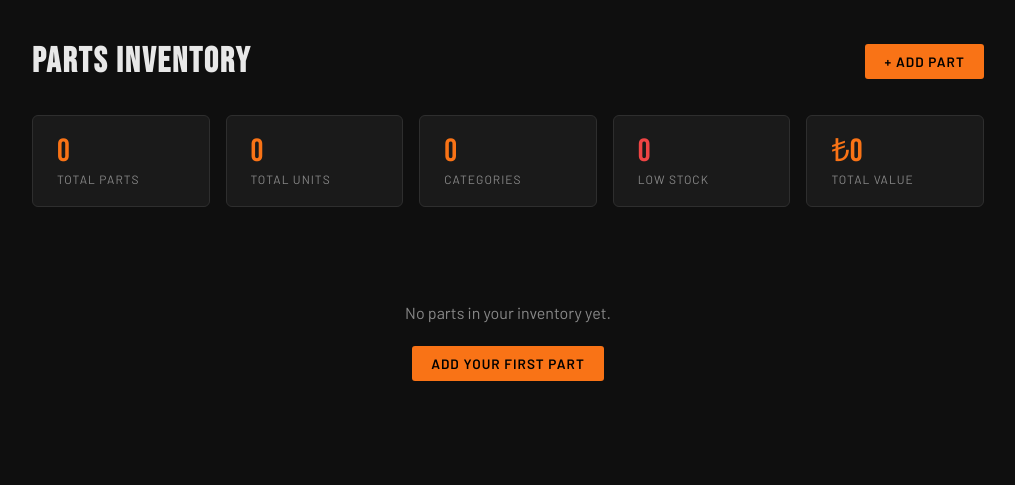
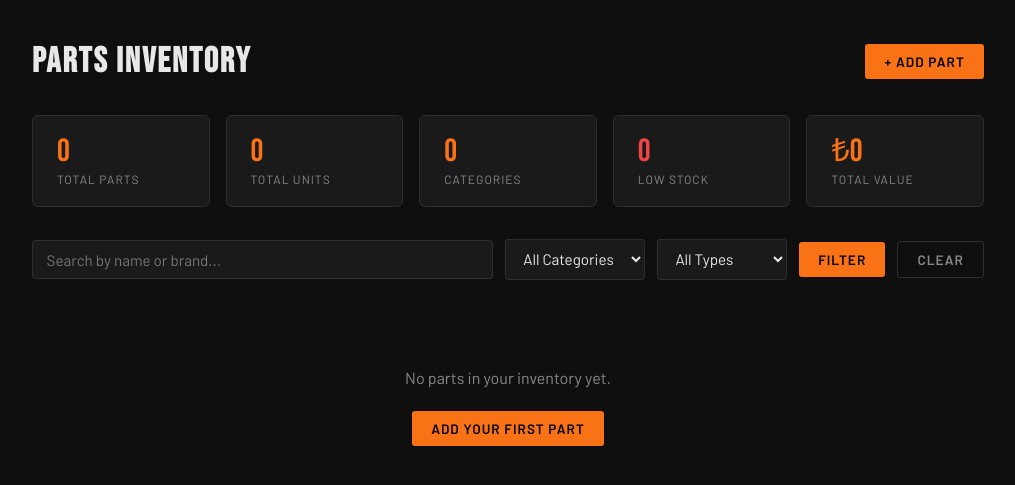
Before and after one commit to Yavmight/mechanic-inventory, a Flask app: page /inventory in a window 1280 px wide. Shown: the part 56-541 px from the top of the page, without its empty margins (132-1147 px from the left). Run offline with Flask 3, Linux system fonts and the light colour scheme; the visitor is signed in with stand-in values (Sample User, id 1); data that the repository does not hold is empty.

Commit message:
[US2] Add search and filter to inventory page

```diff
--- a/app.py
+++ b/app.py
@@ -74,61 +74,53 @@ def inventory():
     if 'user_id' not in session:
         return redirect(url_for('login'))
 
+    search = request.args.get('search', '').strip()
+    filter_category = request.args.get('category', '')
+    filter_type = request.args.get('part_type', '')
+
+    query = 'SELECT * FROM parts WHERE user_id = ?'
+    params = [session['user_id']]
+
+    if search:
+        query += ' AND (name LIKE ? OR brand LIKE ?)'
+        params.extend([f'%{search}%', f'%{search}%'])
+
+    if filter_category:
+        query += ' AND category = ?'
+        params.append(filter_category)
+
+    if filter_type:
+        query += ' AND part_type = ?'
+        params.append(filter_type)
+
+    query += ' ORDER BY name ASC'
+
     db = get_db()
-    parts = db.execute(
-        'SELECT * FROM parts WHERE user_id = ? ORDER BY name ASC',
-        (session['user_id'],)
-    ).fetchall()
+    parts = db.execute(query, params).fetchall()
 
     stats = db.execute('''
-                       SELECT COUNT(*)                 as total_parts,
-                              SUM(quantity)            as total_units,
-                              COUNT(DISTINCT category) as total_categories,
-                              SUM(price * quantity)    as total_value
-                       FROM parts
-                       WHERE user_id = ?
-                       ''', (session['user_id'],)).fetchone()
+        SELECT
+            COUNT(*) as total_parts,
+            SUM(quantity) as total_units,
+            COUNT(DISTINCT category) as total_categories,
+            SUM(price * quantity) as total_value
+        FROM parts
+        WHERE user_id = ?
+    ''', (session['user_id'],)).fetchone()
 
     db.close()
 
     low_stock = get_low_stock_parts(parts)
 
     return render_template('inventory.html',
-                           parts=parts,
-                           username=session['username'],
-                           low_stock_count=len(low_stock),
-                           stats=stats
-                           )
-#part Addition
-@app.route('/add', methods=['GET', 'POST'])
-def add_part():
-    if 'user_id' not in session:
-        return redirect(url_for('login'))
-
-    if request.method == 'POST':
-        name = request.form['name']
-        quantity = int(request.form['quantity'])
-        category = request.form['category']
-        part_type = request.form['part_type']
-        brand = request.form['brand']
-        serial_number = request.form['serial_number'] or None
-        price = float(request.form['price'])
-        threshold = int(request.form['threshold'])
-
-        db = get_db()
-        db.execute(
-            '''INSERT INTO parts
-               (user_id, name, quantity, category, part_type, brand, serial_number, price, low_stock_threshold)
-               VALUES (?, ?, ?, ?, ?, ?, ?, ?, ?)''',
-            (session['user_id'], name, quantity, category, part_type, brand, serial_number, price, threshold)
-        )
-        db.commit()
-        db.close()
-
-        flash('Part added successfully.')
-        return redirect(url_for('inventory'))
-
-    return render_template('add.html')
+        parts=parts,
+        username=session['username'],
+        low_stock_count=len(low_stock),
+        stats=stats,
+        search=search,
+        filter_category=filter_category,
+        filter_type=filter_type
+    )
 
 
 #Part Edit
--- a/static/style.css
+++ b/static/style.css
@@ -395,3 +395,48 @@ tbody td {
     letter-spacing: 1px;
     color: var(--text-muted);
 }
+
+
+/* ── FILTER BAR ── */
+.filter-bar {
+    display: flex;
+    gap: 0.75rem;
+    margin-bottom: 1.5rem;
+    align-items: center;
+    flex-wrap: wrap;
+}
+
+.filter-search {
+    flex: 1;
+    min-width: 200px;
+    background: var(--surface);
+    border: 1px solid var(--border);
+    border-radius: 3px;
+    padding: 0.6rem 0.85rem;
+    color: var(--text);
+    font-family: 'Barlow', sans-serif;
+    font-size: 0.95rem;
+    outline: none;
+    transition: border-color 0.2s;
+}
+
+.filter-search:focus {
+    border-color: var(--orange);
+}
+
+.filter-select {
+    background: var(--surface);
+    border: 1px solid var(--border);
+    border-radius: 3px;
+    padding: 0.6rem 0.85rem;
+    color: var(--text);
+    font-family: 'Barlow', sans-serif;
+    font-size: 0.95rem;
+    outline: none;
+    cursor: pointer;
+    transition: border-color 0.2s;
+}
+
+.filter-select:focus {
+    border-color: var(--orange);
+}
--- a/templates/inventory.html
+++ b/templates/inventory.html
@@ -49,6 +49,30 @@
             <div class="stat-label">Total Value</div>
         </div>
     </div>
+
+    <form method="GET" action="/inventory" class="filter-bar">
+        <input
+                type="text"
+                name="search"
+                placeholder="Search by name or brand..."
+                value="{{ search }}"
+                class="filter-search"
+        >
+        <select name="category" class="filter-select">
+            <option value="">All Categories</option>
+            {% set categories = ['Brakes', 'Engine', 'Filters', 'Electrical', 'Suspension', 'Transmission', 'Exhaust', 'Cooling', 'Other'] %}
+            {% for cat in categories %}
+                <option value="{{ cat }}" {% if filter_category == cat %}selected{% endif %}>{{ cat }}</option>
+            {% endfor %}
+        </select>
+        <select name="part_type" class="filter-select">
+            <option value="">All Types</option>
+            <option value="OEM" {% if filter_type == 'OEM' %}selected{% endif %}>OEM</option>
+            <option value="Aftermarket" {% if filter_type == 'Aftermarket' %}selected{% endif %}>Aftermarket</option>
+        </select>
+        <button type="submit" class="btn btn-primary">Filter</button>
+        <a href="/inventory" class="btn btn-ghost">Clear</a>
+    </form>
 
     {% with messages = get_flashed_messages() %}
         {% if messages %}
```
